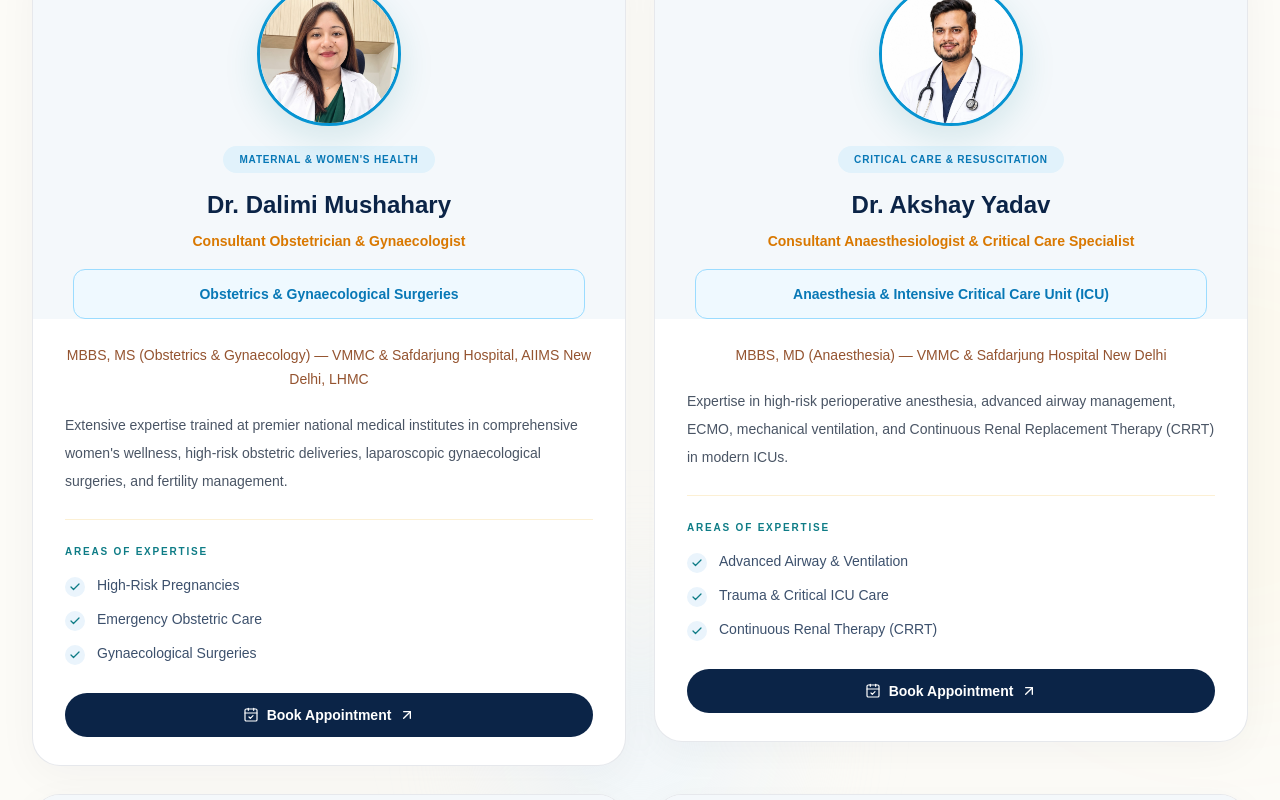
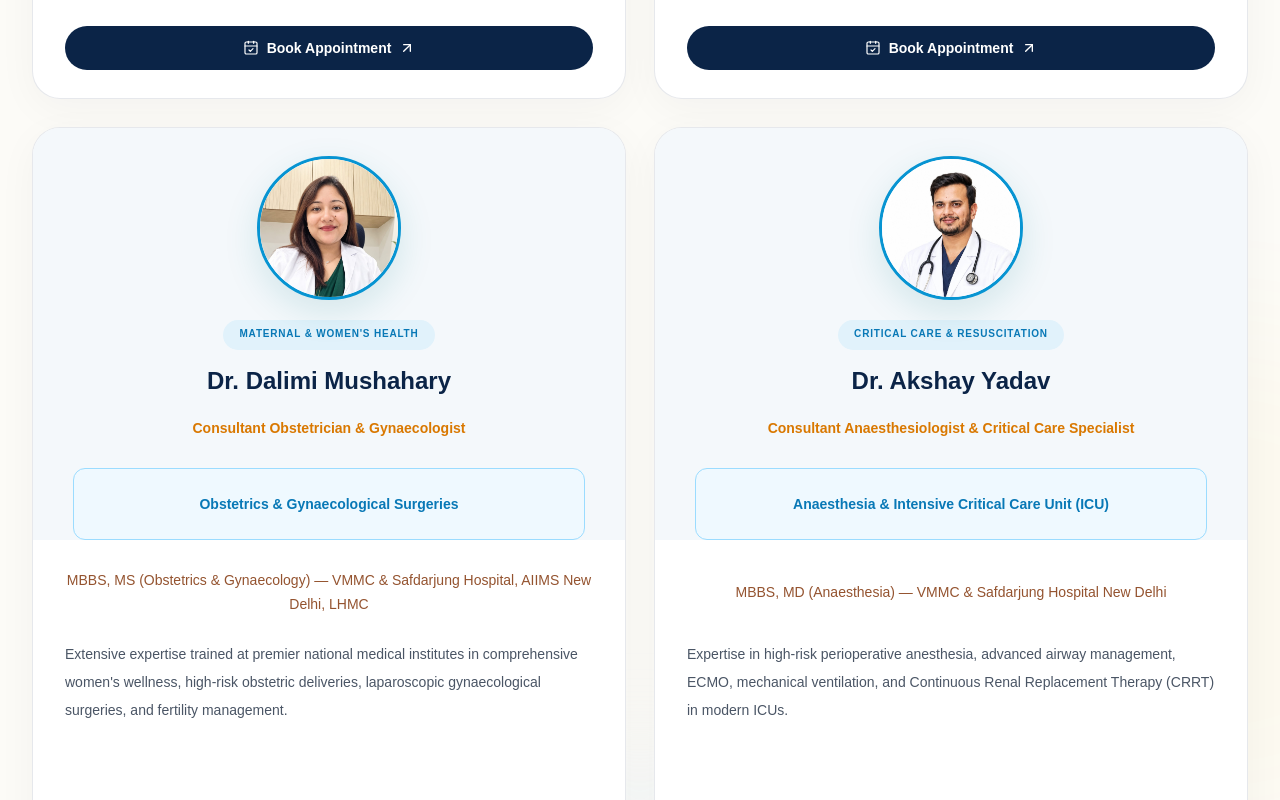
Before and after one commit to Shubh039/HealthFirst, a Next.js app: page /doctors in a window 1280 px wide. Shown: the part 1560-2360 px from the top of the page. Built offline with nearby package versions, Linux system fonts and the light colour scheme.

Commit message:
Fixed alignment issues

```diff
--- a/src/app/page.js
+++ b/src/app/page.js
@@ -25,7 +25,7 @@ export default function HomePage() {
       <PatientJourney />
       <Testimonials />
       <BlogUpdates />
-      <InsurancePanels />
+      {/* <InsurancePanels /> */}
       <Footer />
     </>
   );
--- a/src/components/Doctors.jsx
+++ b/src/components/Doctors.jsx
@@ -91,7 +91,7 @@ export default function Doctors() {
                   <img
                     src={doc.photo}
                     alt={doc.name}
-                    className="h-56 w-full object-cover transition-transform duration-500 group-hover:scale-[1.02]"
+                    className="h-70 w-full object-cover transition-transform duration-500 group-hover:scale-[1.02]"
                   />
 
                   {/* Bottom subtle overlay */}
--- a/src/components/DoctorsPage.jsx
+++ b/src/components/DoctorsPage.jsx
@@ -121,10 +121,6 @@ const doctors = [
       "Joint Preservation and Replacement Surgery",
       "Fracture and Complex trauma",
       "Limb lengthening and Deformity",
-      "Arthritis",
-      "Paediatric Orthopaedics",
-      "Spine Surgery",
-      "Shoulder Surgery",
     ],
     photo: "/images/doctors/Doc-Saurabh-Gadi.jpeg",
   },
@@ -210,22 +206,29 @@ export default function DoctorsPage() {
             {/* Hero Stats */}
             <div
               className="relative flex min-h-[270px] flex-col justify-end"
-                delay="0.15s"
+              style={{ animationDelay: "0.15s" }}
             >
+
               {/* Decorative medical symbol */}
               <div className="pointer-events-none absolute right-8 top-0 flex h-40 w-40 items-center justify-center rounded-full border border-white/[0.06]">
+
                 <div className="flex h-28 w-28 items-center justify-center rounded-full border border-brand-gold/[0.10]">
+
                   <div className="flex h-16 w-16 items-center justify-center rounded-2xl bg-white/[0.035]">
                     <span className="text-4xl font-light text-white/[0.10]">
                       ✚
                     </span>
                   </div>
+
                 </div>
+
               </div>
 
               {/* Small floating message */}
               <div className="relative mb-5 ml-auto mr-1 w-fit rounded-2xl border border-white/10 bg-white/[0.045] px-5 py-4 backdrop-blur-sm">
+
                 <div className="flex items-center gap-3">
+
                   <span className="h-2 w-2 rounded-full bg-brand-gold shadow-[0_0_12px_rgba(240,180,41,0.7)]" />
 
                   <div>
@@ -237,13 +240,16 @@ export default function DoctorsPage() {
                       Expertise when you need it.
                     </p>
                   </div>
+
                 </div>
+
               </div>
 
               {/* Stats */}
               <div className="relative ml-auto grid grid-cols-2 gap-3">
 
                 <div className="animate-float rounded-2xl border border-white/10 bg-white/5 px-5 py-5 backdrop-blur-sm">
+
                   <p className="text-2xl font-bold text-white">
                     07+
                   </p>
@@ -251,12 +257,14 @@ export default function DoctorsPage() {
                   <p className="mt-1 text-xs text-white/50">
                     Specialist Doctors
                   </p>
+
                 </div>
 
                 <div
                   className="animate-float rounded-2xl border border-white/10 bg-white/5 px-5 py-5 backdrop-blur-sm"
                   style={{ animationDelay: "0.35s" }}
                 >
+
                   <p className="text-2xl font-bold text-white">
                     24×7
                   </p>
@@ -264,13 +272,18 @@ export default function DoctorsPage() {
                   <p className="mt-1 text-xs text-white/50">
                     Critical Care
                   </p>
+
                 </div>
 
               </div>
+
             </div>
+
           </div>
+
         </div>
       </section>
+
 
       {/* =========================================================
           DIRECTORY / FILTER
@@ -307,12 +320,16 @@ export default function DoctorsPage() {
             <div className="relative w-full shrink-0 lg:w-72">
 
               <div className="pointer-events-none absolute inset-y-0 left-1 flex items-center">
+
                 <span className="flex h-9 w-9 items-center justify-center rounded-full bg-brand-navy shadow-sm">
+
                   <Search
                     className="h-3.5 w-3.5 text-white"
                     strokeWidth={2}
                   />
+
                 </span>
+
               </div>
 
               <input
@@ -330,6 +347,7 @@ export default function DoctorsPage() {
         </div>
       </section>
 
+
       {/* =========================================================
           DOCTORS
       ========================================================= */}
@@ -344,23 +362,29 @@ export default function DoctorsPage() {
 
         <div className="relative mx-auto max-w-7xl">
 
-          {/* Doctor Cards */}
-          <div className="grid gap-7 lg:grid-cols-2">
+          {/* =================================================
+              DOCTOR CARDS
+          ================================================= */}
+          <div className="grid items-stretch gap-7 lg:grid-cols-2">
 
-            {filteredDoctors.map((doctor, index) => (
-              <div key={doctor.name}>
+            {filteredDoctors.map((doctor) => (
 
-                <article className="group overflow-hidden rounded-[1.75rem] border border-brand-navy/10 bg-white shadow-[0_10px_40px_rgba(15,23,42,0.04)] transition-all duration-500 hover:-translate-y-1 hover:border-brand-gold/30 hover:shadow-[0_20px_55px_rgba(15,23,42,0.08)]">
+              <div
+                key={doctor.name}
+                className="h-full"
+              >
+
+                <article className="group flex h-full flex-col overflow-hidden rounded-[1.75rem] border border-brand-navy/10 bg-white shadow-[0_10px_40px_rgba(15,23,42,0.04)] transition-all duration-500 hover:-translate-y-1 hover:border-brand-gold/30 hover:shadow-[0_20px_55px_rgba(15,23,42,0.08)]">
 
                   {/* =================================================
                       TOP / PHOTO AREA
                   ================================================= */}
-                  <div className="relative bg-[#f4f8fb] px-6 pt-7 sm:px-8">
+                  <div className="relative min-h-[390px] bg-[#f4f8fb] px-6 pt-7 sm:px-8">
 
-                    <div className="flex flex-col items-center">
+                    <div className="flex h-full flex-col items-center">
 
                       {/* Circular Portrait */}
-                      <div className="relative h-32 w-32 overflow-hidden rounded-full border-[3px] border-[#0794d2] bg-white shadow-[0_12px_35px_rgba(14,124,134,0.14)] sm:h-36 sm:w-36">
+                      <div className="relative h-32 w-32 shrink-0 overflow-hidden rounded-full border-[3px] border-[#0794d2] bg-white shadow-[0_12px_35px_rgba(14,124,134,0.14)] sm:h-36 sm:w-36">
 
                         <Image
                           src={doctor.photo}
@@ -373,51 +397,73 @@ export default function DoctorsPage() {
                       </div>
 
                       {/* Experience Badge */}
-                      <div className="mt-5 rounded-full bg-[#e1f2fb] px-4 py-1.5 text-center text-[10px] font-bold uppercase tracking-[0.08em] text-[#0878b6]">
+                      <div className="mt-5 min-h-[30px] rounded-full bg-[#e1f2fb] px-4 py-1.5 text-center text-[10px] font-bold uppercase tracking-[0.08em] text-[#0878b6]">
+
                         {doctor.experience}
+
                       </div>
 
                       {/* Name */}
-                      <h3 className="mt-4 text-center text-2xl font-bold text-brand-navy">
+                      <h3 className="mt-4 text-center text-2xl font-bold leading-tight text-brand-navy">
+
                         {doctor.name}
+
                       </h3>
 
                       {/* Role */}
-                      <p className="mt-2 max-w-md text-center text-sm font-semibold leading-6 text-[#d97800]">
+                      <div className="mt-2 flex min-h-[48px] items-center justify-center">
+
+                        <p className="max-w-md text-center text-sm font-semibold leading-6 text-[#d97800]">
+
                           {doctor.role}
+
                         </p>
 
+                      </div>
+
                       {/* Specialty */}
-                      <div className="mt-4 w-full max-w-lg rounded-xl border border-[#9bdcff] bg-[#eff9ff] px-5 py-3 text-center text-sm font-semibold leading-6 text-[#0878b6]">
+                      <div className="mt-4 flex min-h-[72px] w-full max-w-lg items-center justify-center rounded-xl border border-[#9bdcff] bg-[#eff9ff] px-5 py-3 text-center text-sm font-semibold leading-6 text-[#0878b6]">
+
                         {doctor.specialty}
+
                       </div>
 
                     </div>
 
                   </div>
 
+
                   {/* =================================================
                       CONTENT
                   ================================================= */}
-                  <div className="px-6 pb-7 pt-6 sm:px-8">
+                  <div className="flex flex-1 flex-col px-6 pb-7 pt-6 sm:px-8">
 
                     {/* Qualification */}
-                    <div className="text-center">
+                    <div className="flex min-h-[56px] items-center justify-center text-center">
+
                       <p className="text-sm leading-6 text-[#94532f]">
                         {doctor.qualification}
                       </p>
+
                     </div>
 
+
                     {/* Description */}
-                    <p className="mt-5 text-sm leading-7 text-gray-600">
+                    <div className="mt-5 min-h-[150px]">
+
+                      <p className="text-sm leading-7 text-gray-600">
                         {doctor.description}
                       </p>
 
+                    </div>
+
+
                     {/* Divider */}
-                    <div className="my-6 h-px bg-brand-gold/20" />
+                    <div className="my-6 h-px shrink-0 bg-brand-gold/20" />
+
 
                     {/* Expertise */}
-                    <div>
+                    <div className="min-h-[150px]">
 
                       <p className="mb-4 text-[10px] font-bold uppercase tracking-[0.18em] text-brand-teal">
                         Areas of Expertise
@@ -426,6 +472,7 @@ export default function DoctorsPage() {
                       <div className="space-y-3">
 
                         {doctor.expertise.map((item) => (
+
                           <div
                             key={item}
                             className="flex items-start gap-3"
@@ -440,19 +487,21 @@ export default function DoctorsPage() {
 
                             </span>
 
-                            <span className="text-sm font-medium text-brand-navy/80">
+                            <span className="text-sm font-medium leading-5 text-brand-navy/80">
                               {item}
                             </span>
 
                           </div>
+
                         ))}
 
                       </div>
 
                     </div>
 
+
                     {/* Bottom Action */}
-                    <div className="mt-7">
+                    <div className="mt-auto pt-7">
 
                       <Link
                         href={`/appointment?doctor=${encodeURIComponent(doctor.name)}`}
@@ -480,9 +529,11 @@ export default function DoctorsPage() {
                 </article>
 
               </div>
+
             ))}
 
           </div>
+
 
           {/* No results */}
           {filteredDoctors.length === 0 && (
@@ -505,6 +556,7 @@ export default function DoctorsPage() {
 
         </div>
       </section>
+
 
       {/* =========================================================
           APPOINTMENT CTA
@@ -544,6 +596,7 @@ export default function DoctorsPage() {
 
               </div>
 
+
               <div className="flex flex-col gap-3 sm:flex-row">
 
                 <Link
@@ -565,6 +618,7 @@ export default function DoctorsPage() {
 
                 </Link>
 
+
                 <Link
                   href="tel:+911234567890"
                   className="inline-flex items-center justify-center gap-2 rounded-full border border-white/15 px-6 py-3.5 text-sm font-semibold text-white transition-all duration-300 hover:bg-white/5"
@@ -582,9 +636,11 @@ export default function DoctorsPage() {
               </div>
 
             </div>
+
           </div>
 
         </div>
+
       </section>
 
     </main>
--- a/src/data/blogs.js
+++ b/src/data/blogs.js
@@ -51,7 +51,7 @@ export const blogs = [
 
   {
     slug: "understanding-diabetes-symptoms-and-prevention",
-    title: "Understanding Diabetes: Symptoms, Risk Factors & Prevention",
+    title: "Understanding Diabetes",
     excerpt:
       "Learn about common signs of diabetes, factors that may increase risk and the importance of regular health monitoring.",
     category: "Health Education",
@@ -103,7 +103,7 @@ export const blogs = [
     slug: "when-should-you-see-a-pediatrician",
     title: "When Should You See a Pediatrician?",
     excerpt:
-      "Children experience many common illnesses while growing up. Understanding when professional medical advice may be needed can help parents respond with confidence.",
+      "Children experience many common illnesses while growing up. Understanding when professional medical advice may be needed that can be helpful to parents.",
     category: "Mother & Child",
     speciality: "Pediatrics",
     author: "HealthFirst Hospital",
@@ -191,7 +191,7 @@ export const blogs = [
     slug: "understanding-nicu-care",
     title: "Understanding NICU Care: What Parents Should Know",
     excerpt:
-      "A NICU provides specialised care for newborns who need close monitoring or additional medical support after birth.",
+      "A NICU provides specialised care for newborns and our dedicated team ensures round-the-clock care in a safe and supportive environment.",
     category: "Newborn Care",
     speciality: "Neonatology",
     author: "HealthFirst Hospital",
```
Lines whose indentation alone changed are shown as unchanged.
